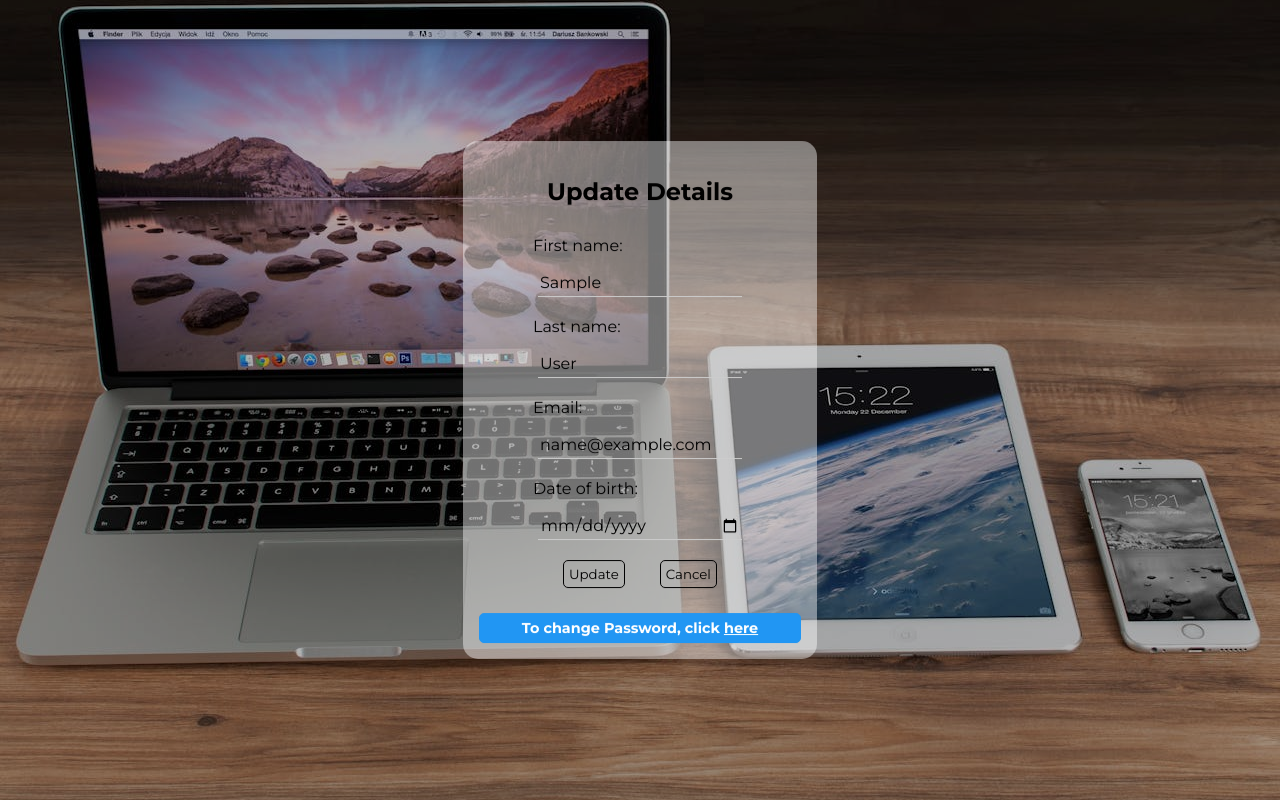
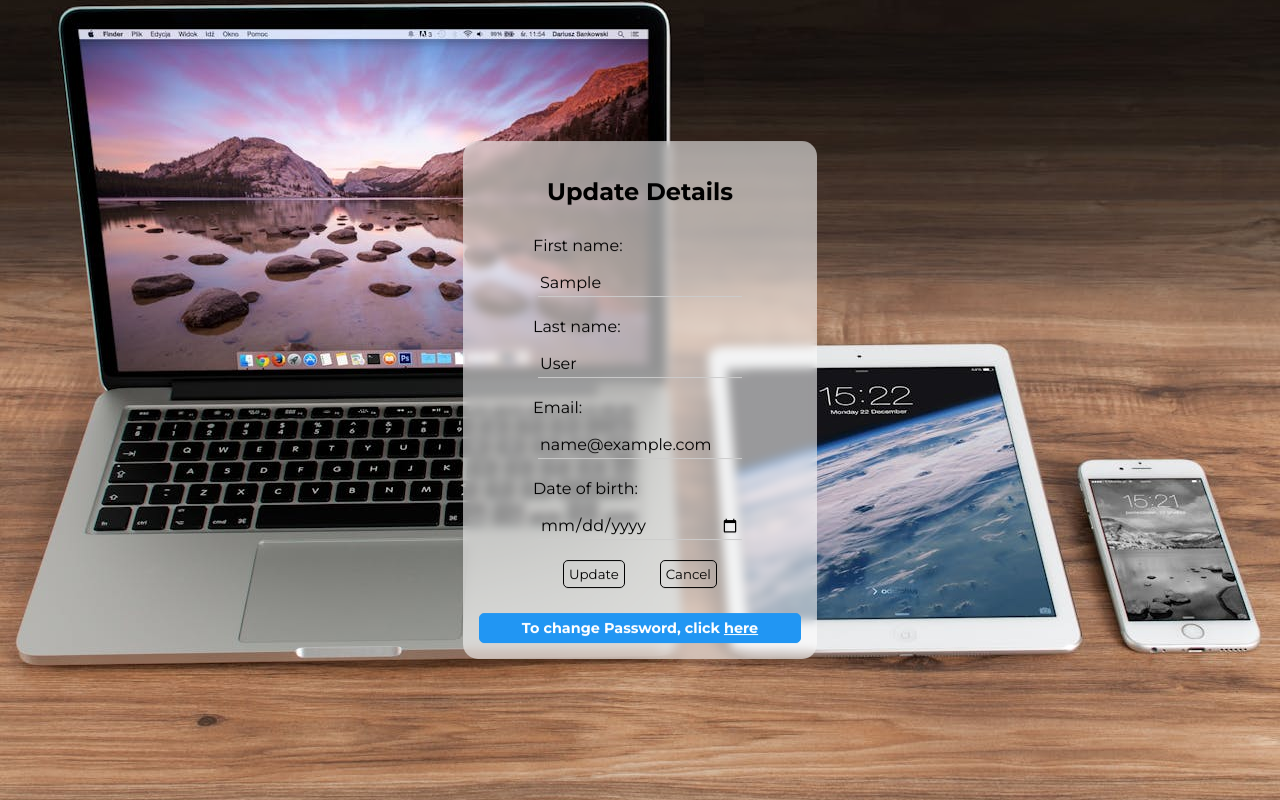
Before and after one commit to HimangshuDe/The-Blog-Co-Project, a Django app: page /auth/update/ in a window 1280 px wide. Run offline with Django 5.2, Linux system fonts and the light colour scheme; the visitor is signed in with stand-in values (Sample User, id 1); data comes from the database, SQL or seed files in the repository.

Commit message:
✔️ Updated the blur effect

```diff
--- a/auth_app/static/auth_app/update.css
+++ b/auth_app/static/auth_app/update.css
@@ -7,7 +7,6 @@ html, body{
 
 body{
     background: url("../../../static/images/macbook-pro-beside-white-ipad.jpg") no-repeat center center/cover;
-    backdrop-filter: brightness(70%);
     height: 100vh;
 }
 
@@ -23,8 +22,9 @@ body{
     display: flex;
     flex-direction: column;
     align-items: center;
-    background: #ffffff71;
+    background: #ffffff91;
     backdrop-filter: blur(5px);
+    -webkit-backdrop-filter: blur(5px);
 }
 
 .form-header{
```
